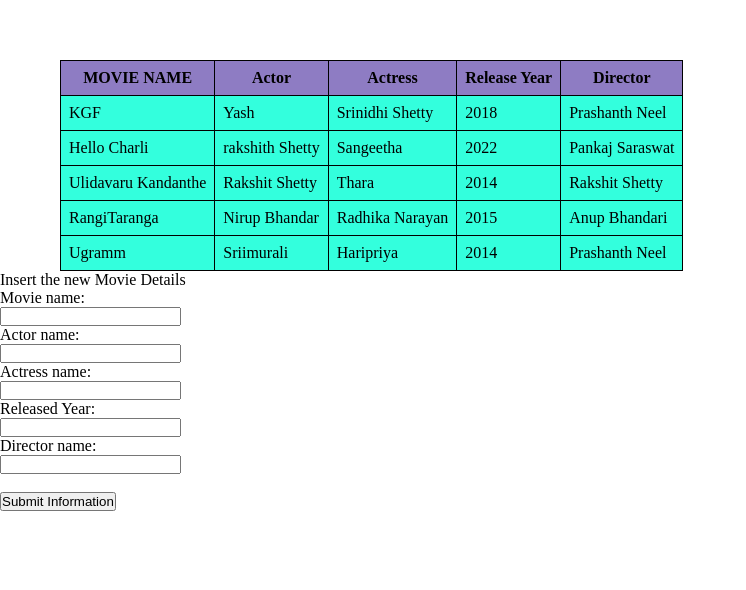
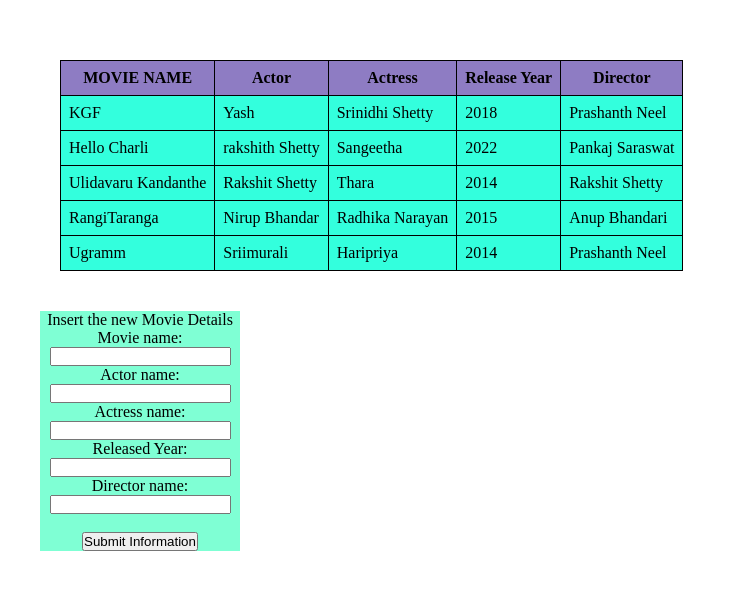
Before and after one commit to sushmitha-sys/Mulsof_Training_Program, a PHP site: page / in a window 1280 px wide. Shown: the top 590 px of the page, without its empty margins (0-746 px from the left). Run offline with PHP 8.4, Linux system fonts and the light colour scheme; data comes from the database, SQL or seed files in the repository.

Commit message:
Update style.css

```diff
--- a/style.css
+++ b/style.css
@@ -15,3 +15,13 @@ table,tr,th,td{
 td{
     background-color:#33ffdd;
 }
+
+form{
+    margin: 40px;
+    background-color: aquamarine;
+    width: 200px;
+    text-align: center;
+
+}
+
+}
```
